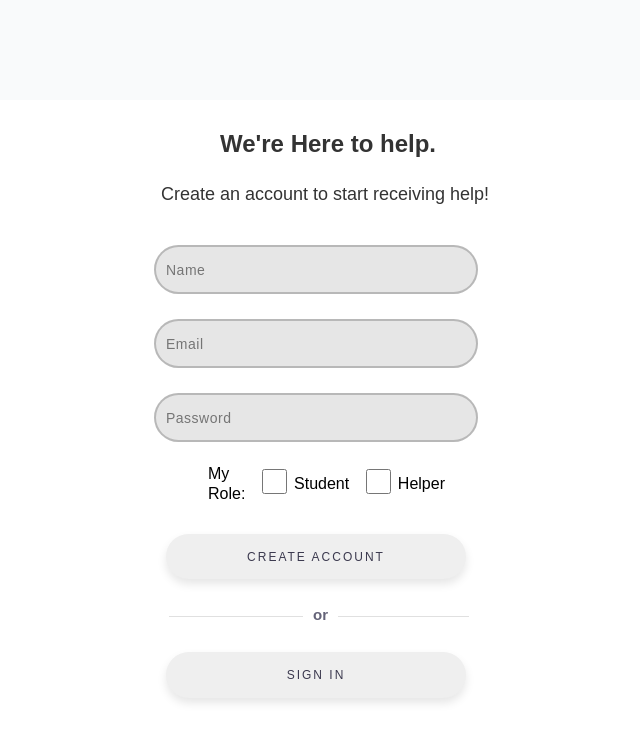
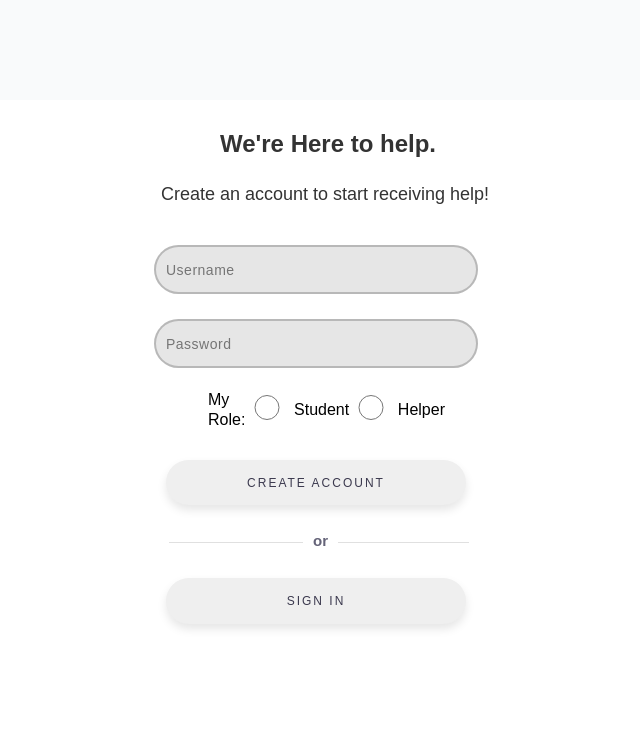
Before and after one commit to Build-Week-DevDesk-Queue2/frontend, a React (Create React App) app in the folder front-end/: page /sign-up in a window 1280 px wide. Shown: the top 740 px of the page, without its empty margins (311-951 px from the left). Built offline with nearby package versions, Linux system fonts and the light colour scheme.

Commit message:
Modified Login and Create User forms based on object coming from API, changed role to radio

```diff
--- a/front-end/src/components/users/CreateUserForm.js
+++ b/front-end/src/components/users/CreateUserForm.js
@@ -22,10 +22,9 @@ const CreateUserForm = () => {
 
   // Initial state for the Create User Form
   const initialFormState = {
-    name: "",
-    email: "",
+    username: "",
     password: "",
-    roles: [],
+    role: "",
   };
 
   // State for inputs
@@ -40,10 +39,9 @@ const CreateUserForm = () => {
 
   // FORM SCHEMA Validation for Login Page
   const formSchema = yup.object().shape({
-    name: yup.string().required("Name is a required field"),
-    email: yup.string().email("Must be a valid email address").required(),
+    username: yup.string().required("Username is a required field"),
     password: yup.string().required("Password is a required field"),
-    roles: yup.string().required("Role is a required field"),
+    role: yup.string().required("Role is a required field"),
   });
 
   // Validation for each input
@@ -79,24 +77,24 @@ const CreateUserForm = () => {
   ///   ROLE ONCHANGE  ///
   ////////////////////////
 
-  const inputChangeRole = (e) => {
-    let roles = formState.roles;
-    let role = e.target.name;
-    let selected = e.target.checked;
-    if (selected) {
-      roles.push(role);
-    } else {
-      let index = roles.indexOf(role);
-      roles.splice(index, 1);
-    }
-    e.persist();
-    const newFormData = {
-      ...formState,
-      ["roles"]: roles,
-    };
-    console.log(roles);
-    setFormState(newFormData);
-  };
+  // const inputChangeRole = (e) => {
+  //   let roles = formState.roles;
+  //   let role = e.target.name;
+  //   let selected = e.target.checked;
+  //   if (selected) {
+  //     roles.push(role);
+  //   } else {
+  //     let index = roles.indexOf(role);
+  //     roles.splice(index, 1);
+  //   }
+  //   e.persist();
+  //   const newFormData = {
+  //     ...formState,
+  //     roles: roles,
+  //   };
+  //   console.log(roles);
+  //   setFormState(newFormData);
+  // };
 
   ////////////////////////
   ///     ON SUBMIT    ///
@@ -111,33 +109,18 @@ const CreateUserForm = () => {
         </CreateAccountSubHeading>
         <form>
           <label htmlFor="name">
-            {/* NAME */}
+            {/* USERNAME */}
             <input
               className="input"
-              id="name"
+              id="username"
               type="text"
-              name="name"
-              placeholder="Name"
+              name="username"
+              placeholder="Username"
               onChange={inputChange}
-              value={formSchema.name}
+              value={formSchema.username}
             />
-            {errors.name.length > 0 ? (
-              <p className="error">{errors.name}</p>
-            ) : null}
-          </label>
-          <label htmlFor="email">
-            {/* EMAIL */}
-            <input
-              className="input"
-              id="email"
-              type="email"
-              name="email"
-              placeholder="Email"
-              onChange={inputChange}
-              value={formSchema.email}
-            />
-            {errors.email.length > 0 ? (
-              <p className="error">{errors.email}</p>
+            {errors.username.length > 0 ? (
+              <p className="error">{errors.username}</p>
             ) : null}
           </label>
           <label htmlFor="password">
@@ -158,19 +141,21 @@ const CreateUserForm = () => {
           <label htmlFor="role" className="role">
             My Role:
             <input
-              type="checkbox"
+              type="radio"
               id="student"
-              name="student"
-              value={formState.roles}
-              onChange={inputChangeRole}
+              name="role"
+              value="student"
+              checked={formState.role == "student"}
+              onChange={inputChange}
             />
             <label htmlFor="student">Student</label>
             <input
-              type="checkbox"
+              type="radio"
               id="helper"
-              name="helper"
-              value={formState.roles}
-              onChange={inputChangeRole}
+              name="role"
+              value="helper"
+              checked={formState.role == "helper"}
+              onChange={inputChange}
             />
             <label htmlFor="helper">Helper</label>
             {errors.roles == [] ? (
--- a/front-end/src/components/users/LoginForm.js
+++ b/front-end/src/components/users/LoginForm.js
@@ -23,7 +23,7 @@ const Login = () => {
 
   // Initial state for the Login form
   const initialFormState = {
-    email: "",
+    username: "",
     password: "",
   };
 
@@ -39,7 +39,7 @@ const Login = () => {
 
   // FORM SCHEMA Validation for Login Page
   const formSchema = yup.object().shape({
-    email: yup.string().email("Must be a valid email address").required(),
+    username: yup.string().required("Username is a required field"),
     password: yup.string().required("Password is a required field"),
   });
 
@@ -81,19 +81,19 @@ const Login = () => {
       <BackgroundWrap>
         <LoginHeading>LOGIN</LoginHeading>
         <form>
-          <label htmlFor="email">
-            {/* EMAIL */}
+          <label htmlFor="username">
+            {/* USERNAME */}
             <input
               className="input"
-              id="email"
-              type="email"
-              name="email"
-              placeholder="Email"
+              id="username"
+              type="text"
+              name="username"
+              placeholder="Username"
               onChange={inputChange}
-              value={formState.email}
+              value={formState.username}
             />
-            {errors.email.length > 0 ? (
-              <p className="error">{errors.email}</p>
+            {errors.username.length > 0 ? (
+              <p className="error">{errors.username}</p>
             ) : null}
           </label>
           <label htmlFor="password">
```
